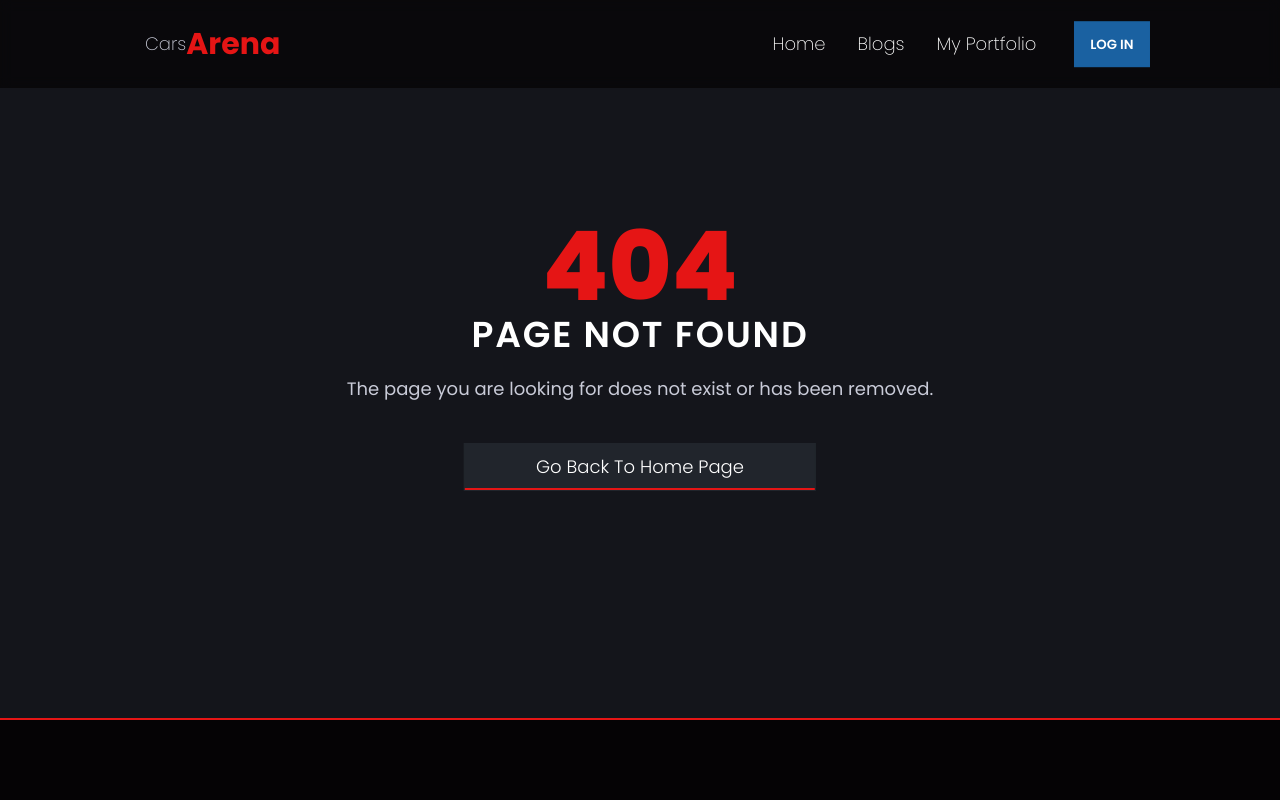
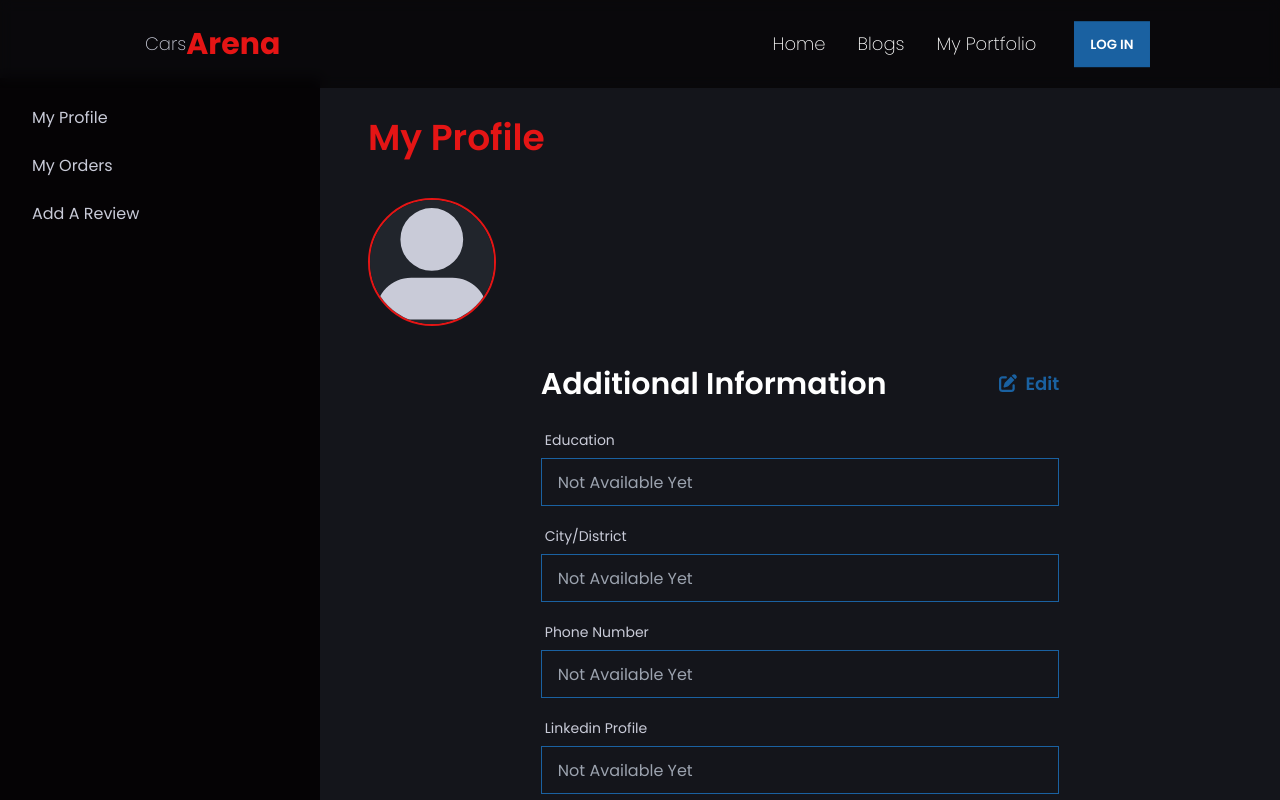
Before and after one commit to mjaumi/phero-assignment12-cars-arena-client-side, a React (Create React App) app: page /dashboard in a window 1280 px wide. Shown: the top 800 px of the page. Built offline with nearby package versions, Linux system fonts and the light colour scheme; no server answers.

Commit message:
dashboard component added

```diff
--- a/src/App.css
+++ b/src/App.css
@@ -30,11 +30,6 @@
   color: #61dafb;
 }
 
-@keyframes App-logo-spin {
-  from {
-    transform: rotate(0deg);
-  }
-  to {
-    transform: rotate(360deg);
-  }
+.drawer-toggle~.drawer-side{
+  @apply max-h-full;
 }
--- a/src/App.js
+++ b/src/App.js
@@ -9,6 +9,8 @@ import 'react-toastify/dist/ReactToastify.css';
 import NotFound from './Pages/Shared/NotFound/NotFound';
 import Login from './Pages/Login/Login/Login';
 import Signup from './Pages/Login/Signup/Signup';
+import Dashboard from './Pages/Dashboard/Dashboard/Dashboard';
+import MyProfile from './Pages/Dashboard/MyProfile/MyProfile';
 
 function App() {
   return (
@@ -19,6 +21,9 @@ function App() {
         <Route path='/login' element={<Login />} />
         <Route path='/signup' element={<Signup />} />
         <Route path='/purchase/:id' element={<Purchase />} />
+        <Route path='/dashboard' element={<Dashboard />} >
+          <Route index element={<MyProfile />} />
+        </Route>
         <Route path='*' element={<NotFound />} />
       </Routes>
       <Footer />
--- /dev/null
+++ b/src/Pages/Dashboard/Dashboard/Dashboard.js
@@ -0,0 +1,28 @@
+import React from 'react';
+import { Link, Outlet } from 'react-router-dom';
+
+const Dashboard = () => {
+
+    // rendering dashboard component here
+    return (
+        <section className='pt-20'>
+            <div className='drawer drawer-mobile h-fit'>
+                <input id='dashboard-drawer' type='checkbox' className='drawer-toggle' />
+                <div className='drawer-content mt-10 bg-base-100'>
+                    <Outlet />
+                    <label htmlFor='dashboard-drawer' className='btn btn-primary drawer-button lg:hidden'>Open drawer</label>
+                </div>
+                <div className='drawer-side bg-base-300/50'>
+                    <label htmlFor='dashboard-drawer' className='drawer-overlay'></label>
+                    <ul className='menu p-4 overflow-y-auto w-80 bg-base-300 text-base-content'>
+                        <li><Link to='/dashboard'>My Profile</Link></li>
+                        <li><Link to='/dashboard/myOrders'>My Orders</Link></li>
+                        <li><Link to='/dashboard/addReview'>Add A Review</Link></li>
+                    </ul>
+                </div>
+            </div>
+        </section>
+    );
+};
+
+export default Dashboard;
--- /dev/null
+++ b/src/Pages/Dashboard/MyProfile/MyProfile.js
@@ -0,0 +1,101 @@
+import { faUserAlt, faEdit, faTimesCircle, faFloppyDisk } from '@fortawesome/free-solid-svg-icons';
+import { FontAwesomeIcon } from '@fortawesome/react-fontawesome';
+import React, { useEffect, useState } from 'react';
+import { useAuthState } from 'react-firebase-hooks/auth';
+import auth from '../../../firebase.init';
+import PageTitle from '../../Shared/PageTitle/PageTitle';
+
+const MyProfile = () => {
+    // integration of react firebase hooks
+    const [user] = useAuthState(auth);
+
+    // integration of react hooks
+    const [editInfo, setEditInfo] = useState(false);
+
+    //scroll to the top on render
+    useEffect(() => {
+        window.scrollTo(0, 0);
+    }, []);
+
+    // rendering my profile component here
+    return (
+        <div>
+            <PageTitle title={'My Profile'} />
+            <div className='w-[90%] mx-auto pb-10'>
+                <h3 className='text-4xl text-left font-semibold text-primary'>My Profile</h3>
+                <div className='mt-10 flex items-center'>
+                    <div className='h-32 w-32 rounded-full overflow-hidden border-2 border-primary'>
+                        {
+                            user?.photoURL ?
+                                <img className='w-full' src={user.photoURL} alt={user.displayName} />
+                                :
+                                <div className='h-full bg-accent'>
+                                    <FontAwesomeIcon icon={faUserAlt} className='mt-2 h-[90%]' />
+                                </div>
+                        }
+                    </div>
+                    <div className='ml-8 text-left'>
+                        <h4 className='text-3xl text-primary'>{user?.displayName}</h4>
+                        <h4 className='text-secondary'>{user?.email}</h4>
+                    </div>
+                </div>
+                <div className='w-3/5 mx-auto text-left mt-10 flex items-center justify-between'>
+                    <h4 className='text-3xl text-neutral font-semibold'>Additional Information</h4>
+                    <button onClick={() => setEditInfo(!editInfo)} className='text-secondary text-lg font-semibold hover:opacity-60 duration-300'>
+                        <FontAwesomeIcon icon={faEdit} className='mr-2' />
+                        Edit
+                    </button>
+                </div>
+                <div className='w-3/5 mx-auto mt-5'>
+                    <form>
+                        <div className='form-control w-full'>
+                            <label className='label'>
+                                <span className='label-text'>Education</span>
+                            </label>
+                            <input type='text' placeholder='Not Available Yet' className='input input-bordered input-secondary rounded-none w-full text-neutral read-only:cursor-not-allowed' readOnly={!editInfo} />
+                        </div>
+                        <div className='form-control w-full mt-3'>
+                            <label className='label'>
+                                <span className='label-text'>City/District</span>
+                            </label>
+                            <input type='text' placeholder='Not Available Yet' className='input input-bordered input-secondary rounded-none w-full text-neutral read-only:cursor-not-allowed' readOnly={!editInfo} />
+                        </div>
+                        <div className='form-control w-full mt-3'>
+                            <label className='label'>
+                                <span className='label-text'>Phone Number</span>
+                            </label>
+                            <input type='number' placeholder='Not Available Yet' className='input input-bordered input-secondary rounded-none w-full text-neutral read-only:cursor-not-allowed' readOnly={!editInfo} />
+                        </div>
+                        <div className='form-control w-full mt-3'>
+                            <label className='label'>
+                                <span className='label-text'>Linkedin Profile</span>
+                            </label>
+                            <input type='text' placeholder='Not Available Yet' className='input input-bordered input-secondary rounded-none w-full text-neutral read-only:cursor-not-allowed' readOnly={!editInfo} />
+                        </div>
+                        <div className='form-control w-full mt-3'>
+                            <label className='label'>
+                                <span className='label-text'>Full Address</span>
+                            </label>
+                            <textarea className='textarea textarea-bordered textarea-secondary rounded-none h-24 text-neutral read-only:cursor-not-allowed' placeholder='Not Available Yet' readOnly={!editInfo}></textarea>
+                        </div>
+                        {
+                            editInfo &&
+                            <div className='my-5 flex justify-end'>
+                                <button className='btn bg-red-700 rounded-none border-red-700 text-neutral hover:bg-accent hover:border-accent capitalize font-medium'>
+                                    <FontAwesomeIcon icon={faTimesCircle} className='mr-2' />
+                                    Cancel
+                                </button>
+                                <button type='submit' className='btn bg-green-700 rounded-none border-green-700 text-neutral hover:bg-accent hover:border-accent capitalize font-medium ml-5'>
+                                    <FontAwesomeIcon icon={faFloppyDisk} className='mr-2' />
+                                    Save
+                                </button>
+                            </div>
+                        }
+                    </form>
+                </div>
+            </div>
+        </div>
+    );
+};
+
+export default MyProfile;
--- a/src/Pages/Shared/Header/Header.js
+++ b/src/Pages/Shared/Header/Header.js
@@ -3,7 +3,7 @@ import { FontAwesomeIcon } from '@fortawesome/react-fontawesome';
 import { faUserAlt } from '@fortawesome/free-solid-svg-icons';
 import React, { useState } from 'react';
 import { useAuthState } from 'react-firebase-hooks/auth';
-import { Link, useLocation } from 'react-router-dom';
+import { Link, useLocation, useNavigate } from 'react-router-dom';
 import auth from '../../../firebase.init';
 import { signOut } from 'firebase/auth';
 import { toast } from 'react-toastify';
@@ -14,6 +14,7 @@ const Header = () => {
 
     // integration of react hooks
     const [popoverMenuShow, setPopoverMenuShow] = useState(false);
+    const navigate = useNavigate();
     const location = useLocation();
 
     // showing header popover menu
@@ -48,13 +49,20 @@ const Header = () => {
                                             <div onClick={showMenu} className='btn btn-ghost relative flex items-center normal-case'>
                                                 <p>{user.displayName}</p>
                                                 <div className='ml-3 h-10 w-10 rounded-full overflow-hidden border-2 border-primary'>
-                                                    <img src={user.photoURL} alt={user.displayName} />
+                                                    {
+                                                        user.photoURL ?
+                                                            <img src={user.photoURL} alt={user.displayName} />
+                                                            :
+                                                            <div className='h-full bg-accent'>
+                                                                <FontAwesomeIcon icon={faUserAlt} className='mt-2 h-[90%]' />
+                                                            </div>
+                                                    }
                                                 </div>
                                                 <ChevronDownIcon className={`${popoverMenuShow ? 'rotate-0' : 'rotate-90'} text-neutral duration-300 h-5 w-5 ml-2`} />
                                             </div>
                                             <div className={`${popoverMenuShow ? 'scale-y-100' : 'scale-y-0'} bg-base-200 z-50 text-neutral origin-top duration-300 absolute top-full w-[160px]`}
                                             >
-                                                <button className={`${popoverMenuShow ? 'scale-y-100' : 'scale-y-0'} text-sm py-2 px-4 font-normal block w-full whitespace-nowrap hover:bg-secondary hover:font-bold duration-300 origin-top`}>
+                                                <button onClick={() => navigate('/dashboard')} className={`${popoverMenuShow ? 'scale-y-100' : 'scale-y-0'} text-sm py-2 px-4 font-normal block w-full whitespace-nowrap hover:bg-secondary hover:font-bold duration-300 origin-top`}>
                                                     <FontAwesomeIcon icon={faUserAlt} className='mr-2' />
                                                     Dashboard
                                                 </button>
@@ -96,7 +104,7 @@ const Header = () => {
                                 </div>
                                 <div className={`${popoverMenuShow ? 'scale-y-100' : 'scale-y-0'} bg-base-200 z-50 text-neutral origin-top duration-300 absolute top-full w-[160px]`}
                                 >
-                                    <button className={`${popoverMenuShow ? 'scale-y-100' : 'scale-y-0'} text-sm py-2 px-4 font-normal block w-full whitespace-nowrap hover:bg-secondary hover:font-bold duration-300 origin-top`}>
+                                    <button onClick={() => navigate('/dashboard')} className={`${popoverMenuShow ? 'scale-y-100' : 'scale-y-0'} text-sm py-2 px-4 font-normal block w-full whitespace-nowrap hover:bg-secondary hover:font-bold duration-300 origin-top`}>
                                         <FontAwesomeIcon icon={faUserAlt} className='mr-2' />
                                         Dashboard
                                     </button>
--- a/src/index.css
+++ b/src/index.css
@@ -1,12 +1,3 @@
 @tailwind base;
 @tailwind components;
 @tailwind utilities;
-
-@layer utilities {
-    .pause {
-        animation-play-state: paused;
-    }
-    .play{
-        animation-play-state: running;
-    }
-}
```
